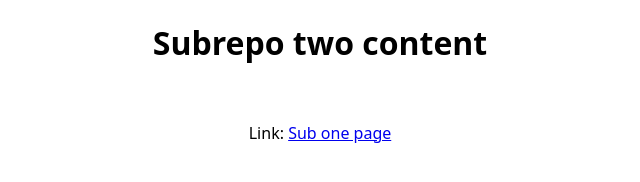
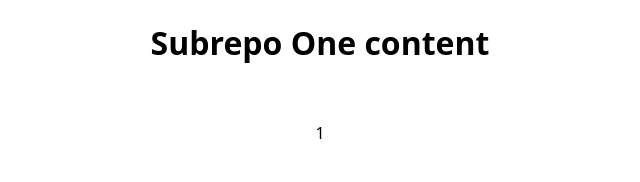
Before and after one commit to shalevwiden/subrepo-one, a plain HTML site: page subrepoone.html in a window 1280 px wide. Shown: the whole page, without its empty margins (320-960 px from the left). Drawn offline with Linux system fonts and the light colour scheme.

Commit message:
fixed error

```diff
--- a/subrepoone.html
+++ b/subrepoone.html
@@ -7,7 +7,7 @@
     <link rel="stylesheet" href="styles.css" />
   </head>
   <body>
-    <h1>Subrepo two content</h1>
-    <p>Link: <a href="subrepoone.html">Sub one page</a></p>
+    <h1>Subrepo One content</h1>
+    <p>1</p>
   </body>
 </html>
```
